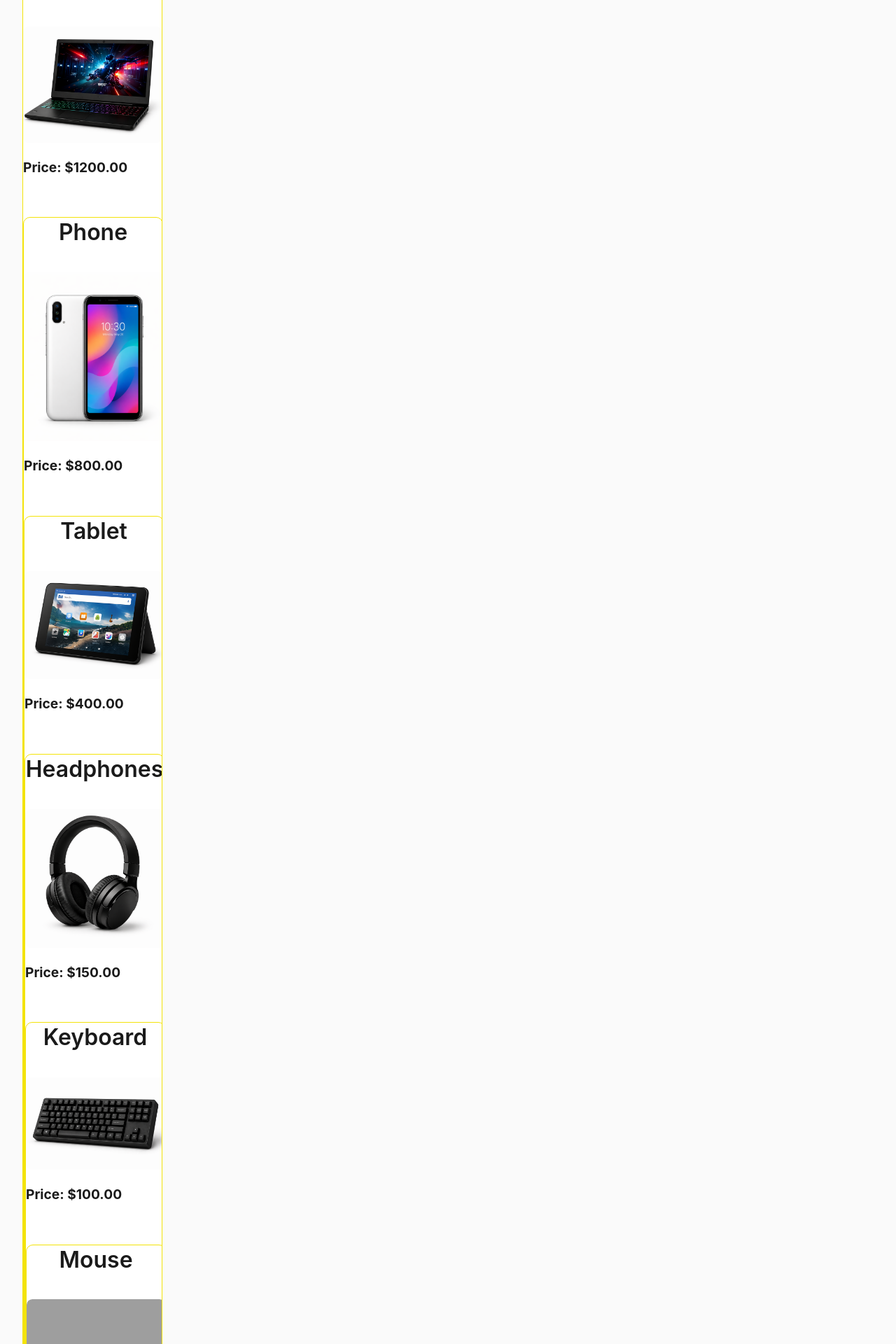
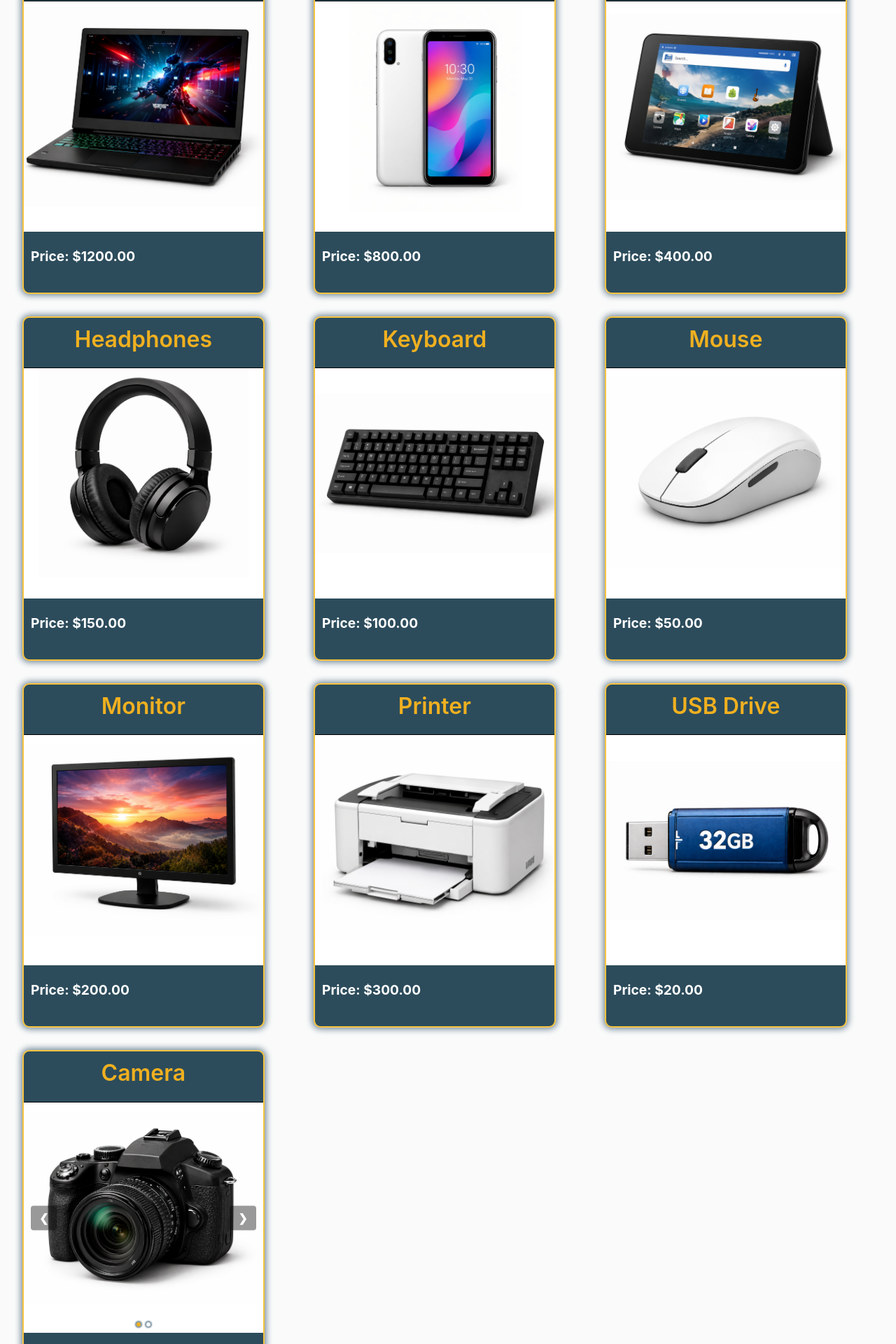
Before and after one commit to Mbrenneman0/cset155cset180final, a Flask app: page / in a window 1280 px wide. Shown: the part 320-2240 px from the top of the page at 70% size. Run offline with Flask 3, Linux system fonts and the light colour scheme; data comes from the database, SQL or seed files in the repository; grey boxes are pictures that could not be loaded.

Commit message:
updates to product cards. added discount class

```diff
--- a/Static/style/base.css
+++ b/Static/style/base.css
@@ -1,8 +1,11 @@
 @import url('https://fonts.googleapis.com/css2?family=Lato:ital,wght@0,100;0,300;0,400;0,700;0,900;1,100;1,300;1,400;1,700;1,900&family=Nunito:ital,wght@0,200..1000;1,200..1000&family=Quantico:ital,wght@0,400;0,700;1,400;1,700&display=swap');
 
 :root{
-    --accent-primary: #F3E308;
-    --accent-secondary: #2C4C5C;
+    --accent-primary: #F0B020;
+    --accent-secondary: #003F70;
+    --secondary-muted: #2C4C5C;
+    --accent-highlight: #F8C440;
+    --accent-muted: #D8A020;
     --neutral-light: #B8BFC1;
     --neutral-dark: #6C8494;
     --neutral-highlight: #E5E5E5;
@@ -168,7 +171,6 @@ footer p{
 h1, h2, h3, h4, h5, h6{
     font-weight: 600;
     line-height: 1.3;
-    margin-bottom: 1rem;
     color: var(--text-dark);
 }
 
--- a/Static/style/product_card.css
+++ b/Static/style/product_card.css
@@ -1,16 +1,18 @@
 .prod_cont {
-    width: 200px;
+    width: 90%;
     display: flex;
     flex-direction: column;
     gap: 20px;
     overflow: hidden;
-    background-color: white;
-    border: solid 1px var(--accent-primary);
+    background-color: var(--secondary-muted);
+    border: solid 2px var(--accent-highlight);
     border-radius: 10px;
+    box-shadow: 0 0 10px 2px var(--neutral-dark);
 }
 
 .title_row {
     display: flex;
+    padding-top: 10px;
     width:100%;
     justify-content: space-between;
     text-align: center;
@@ -19,6 +21,7 @@
 
 .title{
     width: 100%;
+    color: var(--accent-primary);
 }
 
 .prod_row {
@@ -33,32 +36,69 @@
 
 .prod_img {
     width: 100%;
-    border-radius: 8px;
     position: relative;
     flex-shrink: 0;
+    height: 330px;
+    z-index: 1;
+    background-color: white;
+    border-top: 1px solid black;
 }
 
 .image_carousel {
     position: relative;
     width: 100%;
-    height: 100%;
-    overflow: hidden;
-    border-radius: 8px;
+    height: 330px;
+    overflow: visible;
+    padding-bottom: 30px;
+}
+
+.image_ind_cont {
+    position: absolute;
+    width: 100%;
+    bottom: 10px;
+    left: 0;
+    display: flex;
+    justify-content: flex-start;
+    align-items: center;
+    gap: 6px;
+    /* background-color: #333; */
+    padding: 3px 0;
+    z-index: 10;
+}
+
+.image_indicators {
+    display: flex;
+    gap: 6px;
+    justify-content: center;
+    position: absolute;
+    left: 50%;
+    transform: translateX(-50%);
+    z-index: 10;
+    width: auto;
 }
 
 .product_image {
     display: block;
     width: 100%;
     height: 100%;
-    object-fit:contain;
-    border-radius: 8px;
+    object-fit: contain;
+}
+
+.change_img_btn_row{
+    position: absolute;
+    width: 100%;
+    top: 50%;
+    transform: translateY(-50%);
+    left: 0;
+    display: flex;
+    justify-content: space-between;
+    align-items: center;
+    padding: 0 10px;
+    z-index: 5;
 }
 
 .prev_btn, .next_btn {
-    position: absolute;
-    top: 50%;
-    transform: translateY(-50%);
-    background-color: rgba(0, 0, 0, 0.6);
+    background-color: rgba(0, 0, 0, 0.4);
     color: white;
     border: none;
     padding: 8px 12px;
@@ -69,9 +109,10 @@
     transition: background-color 0.3s ease;
 }
 
-.prev_btn:hover, .next_btn:hover {
+/* .prev_btn:hover, .next_btn:hover {
     background-color: rgba(0, 0, 0, 0.9);
-}
+    transform: translateY(-50%);
+} */
 
 .prev_btn {
     left: 5px;
@@ -81,21 +122,13 @@
     right: 5px;
 }
 
-.image_indicators {
-    position: absolute;
-    bottom: 8px;
-    left: 50%;
-    transform: translateX(-50%);
-    display: flex;
-    gap: 6px;
-}
-
 .indicator {
     width: 8px;
     height: 8px;
     border-radius: 50%;
-    background-color: rgba(255, 255, 255, 0.6);
-    border: 1px solid rgba(255, 255, 255, 0.8);
+    box-shadow: 0 0 2px 1px var(--neutral-dark);
+    background-color: white;
+    border: 1px solid var(--border-color-dark);
     cursor: pointer;
     transition: background-color 0.3s ease;
 }
@@ -105,7 +138,7 @@
 }
 
 .indicator.active {
-    background-color: rgba(255, 255, 255, 1);
+    background-color: var(--accent-primary);
 }
 
 .prod_info {
@@ -118,7 +151,8 @@
 }
 
 .prod_price {
+    padding-left: 10px;
     font-size: 1.2rem;
     font-weight: bold;
-    color: var(--text-dark);
+    color: var(--text-light);
 }
--- a/Templates/product_card.html
+++ b/Templates/product_card.html
@@ -1,5 +1,7 @@
 <link rel="stylesheet" href="{{ url_for('static', filename='style/product_card.css') }}">
-<div class="prod_cont">
+<div class="prod_cont"
+     data-images='{{ (images | map(attribute="img_url") | list if images else []) | tojson }}'
+     data-current-index="0">
 <div class = "title_row">
 <h2 class = "title">{{ title }}</h2>
 </div>
@@ -7,14 +9,18 @@
     <div class = "prod_img">
         {% if images %}
             <div class="image_carousel">
-                <img src="{{ url_for('static', filename=images[0]['img_url']) }}" alt="{{ title }}" class="product_image" class="main_image">
+                <img src="{{ url_for('static', filename=images[0]['img_url']) }}" alt="{{ title }}" class="product_image main_image">
                 {% if images|length > 1 %}
-                    <button class="prev_btn" onclick="changeImage(-1)">❮</button>
-                    <button class="next_btn" onclick="changeImage(1)">❯</button>
+                    <div class="change_img_btn_row">
+                        <button class="prev_btn" onclick="changeImage(this, -1)">❮</button>
+                        <button class="next_btn" onclick="changeImage(this, 1)">❯</button>
+                    </div>
+                    <div class="image_ind_cont">
                     <div class="image_indicators">
                         {% for i in range(images|length) %}
-                            <span class="indicator {% if i == 0 %}active{% endif %}" onclick="goToImage({{ i }})"></span>
+                            <span class="indicator {% if i == 0 %}active{% endif %}" onclick="goToImage(this, {{ i }})"></span>
                         {% endfor %}
+                    </div>
                     </div>
                 {% endif %}
             </div>
@@ -26,34 +32,39 @@
         <p class = "prod_price">Price: ${{ price }}</p>
     </div>
 </div>
+</div>
 
 <script>
-    // Store image URLs for this product card - map dictionary keys to img_url values
-    const productImages = {{ (images | map(attribute='img_url') | list if images else []) | tojson }};
-    let currentImageIndex = 0;
+    function changeImage(button, direction) {
+        const prodCont = button.closest('.prod_cont');
+        const productImages = JSON.parse(prodCont.dataset.images || "[]");
+        let currentImageIndex = parseInt(prodCont.dataset.currentIndex || "0");
 
-    function changeImage(direction) {
         if (productImages.length <= 1) return;
 
         currentImageIndex = (currentImageIndex + direction + productImages.length) % productImages.length;
-        updateImage();
+        prodCont.dataset.currentIndex = currentImageIndex;
+
+        updateImage(prodCont, productImages, currentImageIndex);
     }
 
-    function goToImage(index) {
-        if (index >= 0 && index < productImages.length) {
-            currentImageIndex = index;
-            updateImage();
-        }
+    function goToImage(indicator, index) {
+        const prodCont = indicator.closest('.prod_cont');
+        const productImages = JSON.parse(prodCont.dataset.images || "[]");
+
+        if (index < 0 || index >= productImages.length) return;
+
+        prodCont.dataset.currentIndex = index;
+        updateImage(prodCont, productImages, index);
     }
 
-    function updateImage() {
-        const mainImage = document.getElementById('main_image');
+    function updateImage(prodCont, productImages, currentImageIndex) {
+        const mainImage = prodCont.querySelector('.main_image');
+
         if (mainImage) {
-            // Prepend static directory to relative paths
-            mainImage.src = "{{ url_for('static', filename='') }}".slice(0, -1) + productImages[currentImageIndex];
+            mainImage.src = "/Static/" + productImages[currentImageIndex];
 
-            // Update active indicator
-            const indicators = document.querySelectorAll('.indicator');
+            const indicators = prodCont.querySelectorAll('.indicator');
             indicators.forEach((indicator, index) => {
                 indicator.classList.toggle('active', index === currentImageIndex);
             });
```
Also changed, not shown: Modules/Types.py (+48 -0 lines), Static/images/prod-imgs/vendor2/sku006-1.png (renamed from Static/images/prod-imgs/vendor2/sku006.png).
